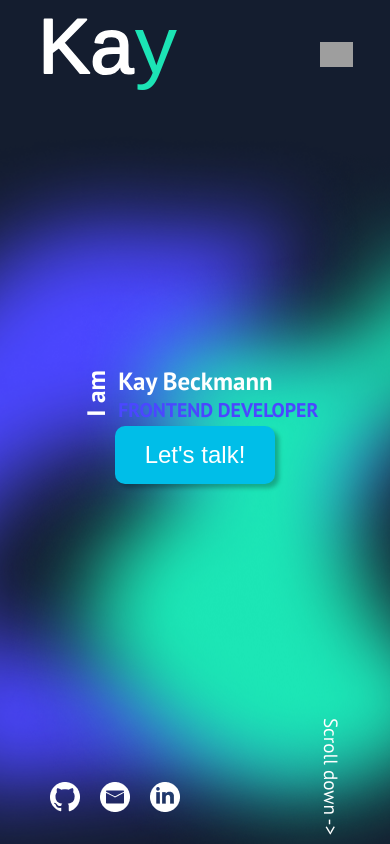
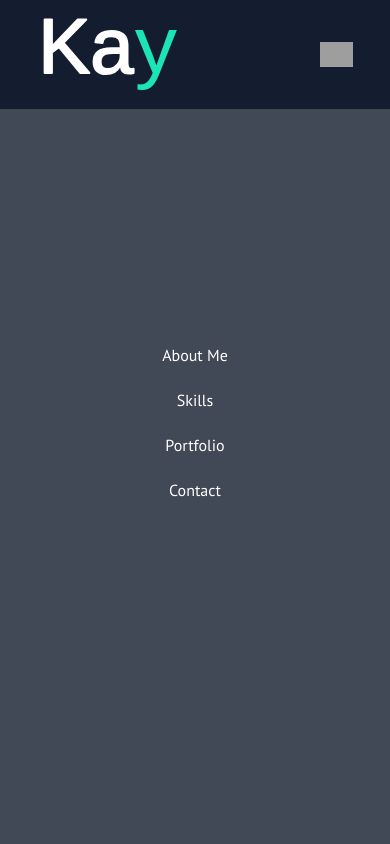
Before and after one commit to KayBeckmann/portfolio, an Angular app: page / in a window 390 px wide. Shown: the top 844 px of the page. Built offline with nearby package versions, Linux system fonts and the light colour scheme; grey boxes are pictures that could not be loaded.

Commit message:
menu mobile view

```diff
--- a/src/app/menu/menu.component.html
+++ b/src/app/menu/menu.component.html
@@ -15,3 +15,9 @@
     </div>
   </div>
 </nav>
+<div class="nav-mobile d-none">
+  <div>About Me</div>
+  <div>Skills</div>
+  <div>Portfolio</div>
+  <div>Contact</div>
+</div>
--- a/src/app/menu/menu.component.scss
+++ b/src/app/menu/menu.component.scss
@@ -18,6 +18,20 @@ nav {
       color: white;
     }
   }
+}
+
+.nav-mobile{
+  display: flex;
+  flex-direction: column;
+  justify-content: center;
+  align-items: center;
+  gap: 25px;
+  width: 100dvw;
+  height: 100dvh;
+  background-color: #414856;
+  z-index: 900;
+  position: fixed;
+  top:0;
 }
 
 .left {
@@ -50,6 +64,8 @@ nav {
   }
 }
 
+.d.none{display: none;}
+
 @media (max-width: 700px) {
   .desktop {
     display: none;
```
